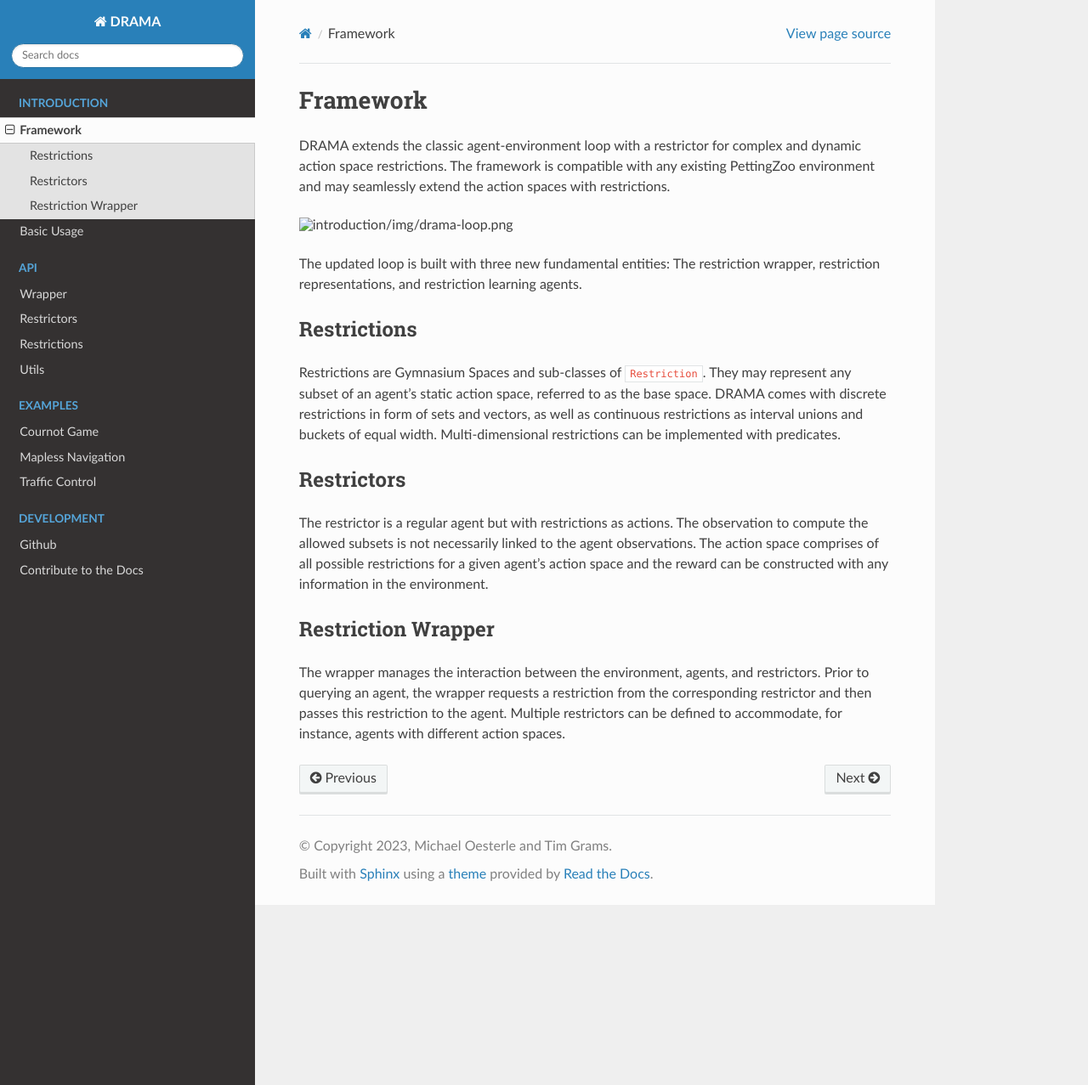
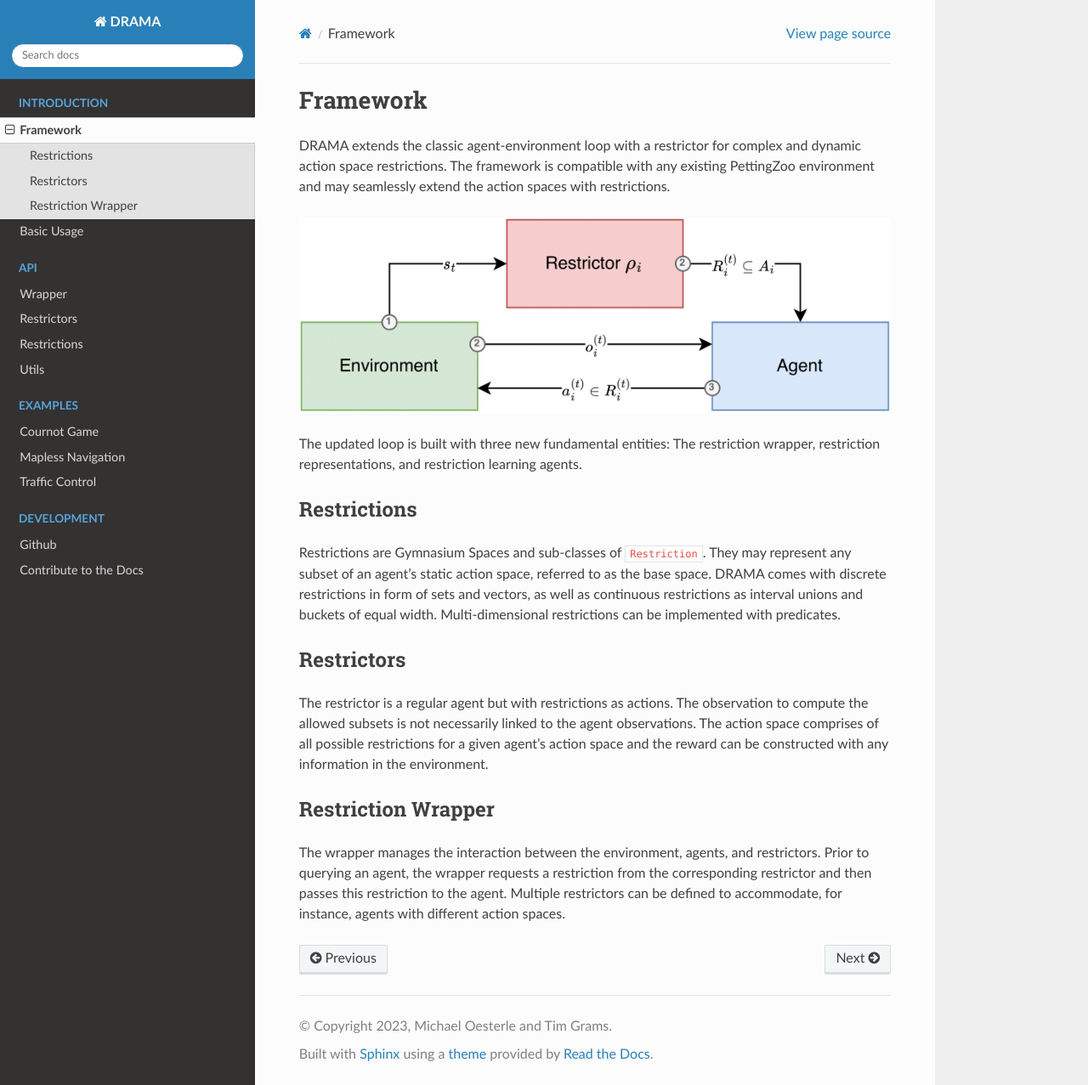
Before and after one commit to michoest/drama-wrapper, a Sphinx documentation site: the page built from docs/introduction/drama.rst, in a window 1280 px wide and 1277 px high. Shown: the whole window at 85% size. Built offline with Sphinx 7.4.7 and the Read the Docs theme 2.0.0, drawn with Linux system fonts in a browser that asks for light colours.

Commit message:
extended docs

```diff
--- a/docs/introduction/drama.rst
+++ b/docs/introduction/drama.rst
@@ -5,7 +5,7 @@ DRAMA extends the classic agent-environment loop with a restrictor for complex a
 The framework is compatible with any existing PettingZoo environment and may seamlessly extend the action spaces with
 restrictions.
 
-.. image:: img/drama-loop.png
+.. image:: drama-loop.png
 
 The updated loop is built with three new fundamental entities: The restriction wrapper, restriction representations,
 and restriction learning agents.
```
Also changed, not shown: docs/introduction/drama-loop.png (renamed from docs/img/drama-loop.png).
